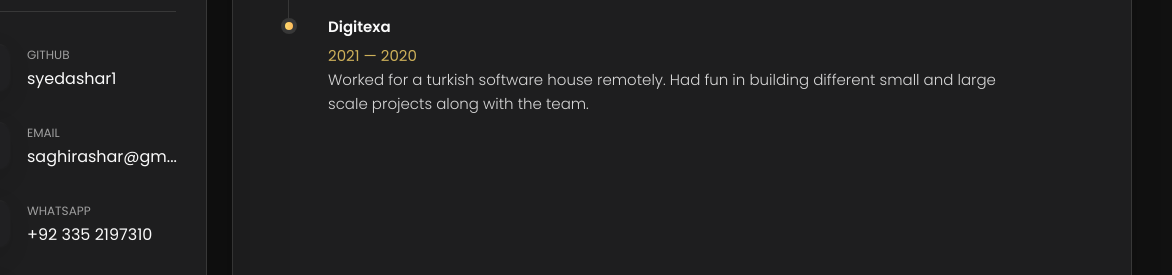
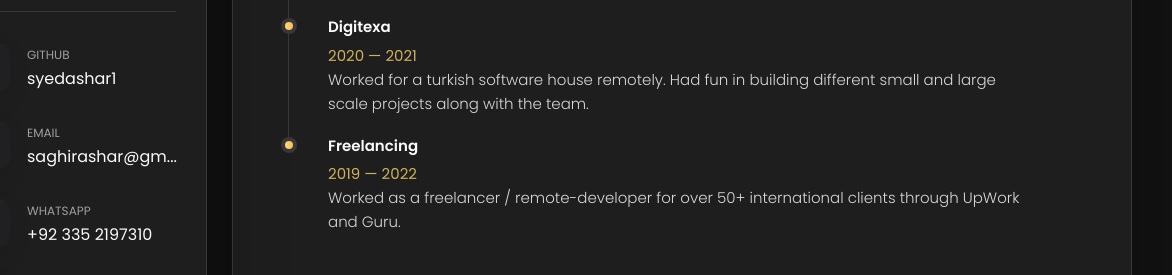
Before and after one commit to syedashar1/me, a plain HTML site: page index.html in a window 1280 px wide. Both pictures are taken after a click on the button "Resume". Shown: the part 458-733 px from the top of the page, 108-1280 px from the left. Drawn offline with nearby package versions, Linux system fonts and the light colour scheme.

Commit message:
small changes

```diff
--- a/index.html
+++ b/index.html
@@ -644,10 +644,22 @@ Thank you very much Ashar for all the hard work! I wish you all the best in your
 
               <h4 class="h4 timeline-item-title">Digitexa</h4>
 
-              <span>2021 — 2020</span>
+              <span>2020 — 2021</span>
 
               <p class="timeline-text">
                 Worked for a turkish software house remotely. Had fun in building different small and large scale projects along with the team.
+              </p>
+
+            </li>
+
+            <li class="timeline-item">
+
+              <h4 class="h4 timeline-item-title">Freelancing</h4>
+
+              <span>2019 — 2022</span>
+
+              <p class="timeline-text">
+                Worked as a freelancer / remote-developer for over 50+ international clients through UpWork and Guru.
               </p>
 
             </li>
```
